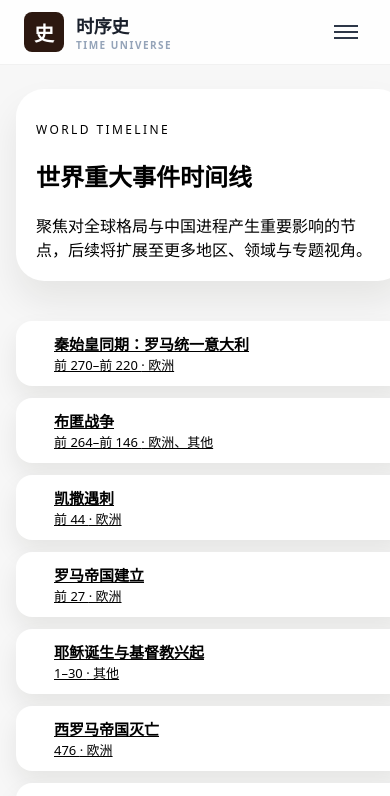
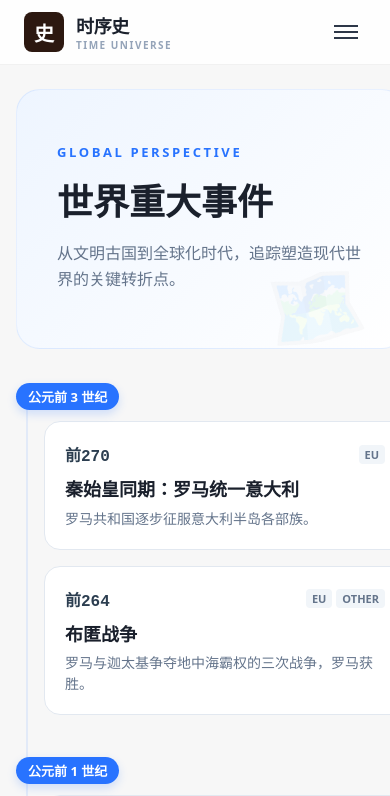
Before and after one commit to shixushi2025/shixushi-web, a Vue app: page /world in a window 390 px wide. Shown: the top 796 px of the page. Built offline with nearby package versions, Linux system fonts and the light colour scheme.

Commit message:
style: optimize EraList grouping and WorldTimeline visual layout

```diff
--- a/src/pages/EraList.vue
+++ b/src/pages/EraList.vue
@@ -2,83 +2,237 @@
   <section class="page">
     <header class="page-header">
       <p class="eyebrow">Dynasty Index</p>
-      <h1>按朝代查看历史</h1>
-      <p class="lead">沿着朝代顺序进入，每个节点都对应详尽的时间线与事件列表。</p>
+      <h1>历代王朝索引</h1>
+      <p class="lead">
+        中华文明脉络的骨架。点击卡片进入该朝代的详细编年史。
+      </p>
     </header>
 
-    <div class="era-grid">
-      <RouterLink v-for="era in eras" :key="era.slug" :to="`/era/${era.slug}`" class="era-card">
-        <header>
-          <h2>{{ era.name }}</h2>
-          <p>{{ era.startYear }} – {{ era.endYear }}</p>
-        </header>
-        <p class="summary">{{ era.summary }}</p>
-      </RouterLink>
+    <div class="timeline-group-container">
+      <section
+        v-for="group in groupedEras"
+        :key="group.period"
+        class="period-section"
+      >
+        <div class="period-header">
+          <h2 class="period-title">{{ group.period }}</h2>
+          <div class="period-line"></div>
+        </div>
+
+        <div class="era-grid">
+          <RouterLink
+            v-for="era in group.list"
+            :key="era.slug"
+            :to="`/era/${era.slug}`"
+            class="era-card"
+          >
+            <div class="card-inner">
+              <header class="card-head">
+                <div class="era-title-row">
+                  <h3 class="era-name">{{ era.name }}</h3>
+                  <span class="era-years">
+                    {{ formatYear(era.startYear) }} — {{ formatYear(era.endYear) }}
+                  </span>
+                </div>
+              </header>
+              <p class="summary">{{ era.summary }}</p>
+            </div>
+            <div class="card-decoration"></div>
+          </RouterLink>
+        </div>
+      </section>
     </div>
   </section>
 </template>
 
 <script setup lang="ts">
+import { computed } from 'vue';
 import { RouterLink } from 'vue-router';
 import { eras } from '@/data/eras';
+import type { Era } from '@/types/history';
+
+// 格式化年份
+const formatYear = (y: number) => (y < 0 ? `前${Math.abs(y)}` : `${y}`);
+
+// 分组逻辑
+const groupedEras = computed(() => {
+  const groups: Record<string, Era[]> = {};
+  const order: string[] = [];
+
+  eras.forEach(era => {
+    const p = era.broadPeriod || '其他';
+    if (!groups[p]) {
+      groups[p] = [];
+      order.push(p);
+    }
+    groups[p].push(era);
+  });
+
+  return order.map(p => ({
+    period: p,
+    list: groups[p]
+  }));
+});
 </script>
 
 <style scoped>
 .page {
   display: flex;
   flex-direction: column;
+  gap: 40px;
+  max-width: 1100px;
+  margin: 0 auto;
+}
+
+.page-header {
+  text-align: center;
+  padding: 40px 20px;
+  background: linear-gradient(to bottom, #fff, #fbfbfa);
+  border-radius: 24px;
+  border: 1px solid var(--border-soft);
+}
+
+.eyebrow {
+  font-size: 13px;
+  text-transform: uppercase;
+  letter-spacing: 0.2em;
+  color: var(--brand);
+  font-weight: 700;
+  margin-bottom: 12px;
+}
+
+h1 {
+  font-size: 36px;
+  margin: 0 0 16px;
+  color: #2c1810;
+  font-family: "Songti SC", serif;
+}
+
+.lead {
+  color: #64748b;
+  font-size: 16px;
+  max-width: 600px;
+  margin: 0 auto;
+  line-height: 1.6;
+}
+
+/* 分组样式 */
+.timeline-group-container {
+  display: flex;
+  flex-direction: column;
+  gap: 48px;
+}
+
+.period-section {
+  display: flex;
+  flex-direction: column;
   gap: 24px;
 }
-.page-header {
+
+.period-header {
+  display: flex;
+  align-items: center;
+  gap: 16px;
+}
+
+.period-title {
+  font-size: 24px;
+  font-weight: 700;
+  color: #2c1810;
+  margin: 0;
+  white-space: nowrap;
+  font-family: "Songti SC", serif;
+}
+
+.period-line {
+  height: 1px;
+  background: rgba(44, 24, 16, 0.1);
+  flex: 1;
+}
+
+/* 卡片网格 */
+.era-grid {
+  display: grid;
+  grid-template-columns: repeat(auto-fill, minmax(260px, 1fr));
+  gap: 20px;
+}
+
+.era-card {
+  position: relative;
+  background: #fff;
+  border-radius: 16px;
+  border: 1px solid var(--border-soft);
+  text-decoration: none;
+  overflow: hidden;
+  transition: all 0.3s cubic-bezier(0.25, 0.8, 0.25, 1);
+  box-shadow: 0 4px 6px -1px rgba(0, 0, 0, 0.02);
+}
+
+.era-card:hover {
+  transform: translateY(-4px);
+  box-shadow: 0 12px 20px -4px rgba(44, 24, 16, 0.08);
+  border-color: var(--brand);
+}
+
+.card-inner {
+  padding: 24px;
+  position: relative;
+  z-index: 1;
   display: flex;
   flex-direction: column;
-  gap: 8px;
+  gap: 12px;
+  height: 100%;
 }
-.eyebrow {
-  text-transform: uppercase;
-  letter-spacing: 0.2em;
-  font-size: 12px;
-  color: var(--text-muted);
+
+.card-decoration {
+  position: absolute;
+  top: 0;
+  right: 0;
+  width: 80px;
+  height: 80px;
+  background: linear-gradient(135deg, transparent 50%, rgba(247, 153, 68, 0.05) 50%);
+  z-index: 0;
+  pointer-events: none;
 }
-.lead {
-  color: var(--text-muted);
-}
-.era-grid {
-  display: grid;
-  grid-template-columns: repeat(auto-fit, minmax(240px, 1fr));
-  gap: 16px;
-}
-.era-card {
-  border-radius: 20px;
-  padding: 20px;
-  background: #fff;
-  border: 1px solid var(--border-soft);
-  color: var(--text-body);
-  display: flex;
-  flex-direction: column;
-  gap: 10px;
-  transition: transform 0.2s ease, box-shadow 0.2s ease;
-}
-.era-card:hover {
-  transform: translateY(-3px);
-  box-shadow: 0 18px 24px rgba(33, 24, 8, 0.12);
-}
-.era-card header {
+
+.era-title-row {
   display: flex;
   justify-content: space-between;
   align-items: baseline;
-  gap: 12px;
+  flex-wrap: wrap;
+  gap: 8px;
+  padding-bottom: 12px;
+  border-bottom: 1px dashed #e2e8f0;
 }
-.era-card h2 {
+
+.era-name {
   margin: 0;
   font-size: 20px;
+  color: #1a202c;
+  font-weight: 700;
 }
-.era-card p {
+
+.era-years {
+  font-size: 13px;
+  font-family: monospace;
+  color: #94a3b8;
+  font-weight: 500;
+}
+
+.summary {
   margin: 0;
-  color: var(--text-muted);
   font-size: 14px;
+  line-height: 1.6;
+  color: #64748b;
+  flex: 1; /* 让文字撑满 */
 }
-.summary {
-  color: var(--text-body);
+
+@media (max-width: 640px) {
+  .page-header {
+    padding: 32px 16px;
+  }
+  .era-grid {
+    grid-template-columns: 1fr;
+  }
 }
 </style>
--- a/src/pages/WorldTimeline.vue
+++ b/src/pages/WorldTimeline.vue
@@ -1,79 +1,268 @@
 <template>
   <section class="page">
     <header class="page-header">
-      <p class="eyebrow">World Timeline</p>
-      <h1>世界重大事件时间线</h1>
-      <p class="lead">
-        聚焦对全球格局与中国进程产生重要影响的节点，后续将扩展至更多地区、领域与专题视角。
-      </p>
+      <div class="header-content">
+        <p class="eyebrow">Global Perspective</p>
+        <h1>世界重大事件</h1>
+        <p class="lead">
+          从文明古国到全球化时代，追踪塑造现代世界的关键转折点。
+        </p>
+      </div>
+      <div class="header-decoration">🗺️</div>
     </header>
 
-    <EventList :events="worldPreviewEvents" />
+    <div class="world-timeline">
+      <div v-for="group in groupedEvents" :key="group.label" class="time-group">
+        <div class="group-label">
+          <span>{{ group.label }}</span>
+        </div>
 
-    <div class="focus-grid">
-      <article v-for="area in focusAreas" :key="area.title">
-        <h3>{{ area.title }}</h3>
-        <p>{{ area.desc }}</p>
-      </article>
+        <div class="events-list">
+          <RouterLink
+            v-for="ev in group.events"
+            :key="ev.id"
+            :to="`/event/${ev.id}-${ev.slug}`"
+            class="world-event-card"
+          >
+            <div class="event-meta">
+              <span class="year">{{ formatYear(ev.startYear) }}</span>
+              <div class="badges">
+                <span v-for="r in ev.region" :key="r" class="region-badge">{{ r }}</span>
+              </div>
+            </div>
+
+            <div class="event-content">
+              <h3>{{ ev.title }}</h3>
+              <p>{{ ev.summary }}</p>
+            </div>
+          </RouterLink>
+        </div>
+      </div>
     </div>
   </section>
 </template>
 
 <script setup lang="ts">
-import EventList from '@/components/common/EventList.vue';
+import { computed } from 'vue';
+import { RouterLink } from 'vue-router';
 import { worldPreviewEvents } from '@/data/events';
+import type { Event } from '@/types/history';
 
-const focusAreas = [
-  { title: '全球战争与和平秩序', desc: '记录两次世界大战、冷战以及地区冲突对国际秩序的重塑。' },
-  { title: '科学革命与工业化', desc: '追踪科技突破与产业革命如何改变生产方式与社会结构。' },
-  { title: '殖民体系与民族独立', desc: '关注殖民扩张、独立浪潮以及新兴国家的诞生。' },
-];
+// 格式化年份
+const formatYear = (y: number) => (y < 0 ? `前${Math.abs(y)}` : `${y}`);
+
+// 分组逻辑 (按世纪)
+const groupedEvents = computed(() => {
+  const groups: Record<string, Event[]> = {};
+  const order: string[] = [];
+
+  // 按时间排序
+  const sorted = [...worldPreviewEvents].sort((a, b) => a.startYear - b.startYear);
+
+  sorted.forEach(ev => {
+    let label = '';
+    if (ev.startYear < 0) {
+      const c = Math.ceil(Math.abs(ev.startYear) / 100);
+      label = `公元前 ${c} 世纪`;
+    } else {
+      const c = Math.floor(ev.startYear / 100) + 1;
+      label = `公元 ${c} 世纪`;
+    }
+
+    if (!groups[label]) {
+      groups[label] = [];
+      order.push(label);
+    }
+    groups[label]!.push(ev);
+  });
+
+  return order.map(label => ({
+    label,
+    events: groups[label]
+  }));
+});
 </script>
 
 <style scoped>
 .page {
   display: flex;
   flex-direction: column;
-  gap: 24px;
+  gap: 40px;
+  max-width: 900px;
+  margin: 0 auto;
 }
+
+/* Header with Blue Theme */
 .page-header {
+  background: linear-gradient(135deg, #eef5ff 0%, #ffffff 100%);
+  border-radius: 24px;
+  padding: 40px;
+  border: 1px solid rgba(40, 115, 255, 0.1);
+  display: flex;
+  justify-content: space-between;
+  align-items: center;
+  position: relative;
+  overflow: hidden;
+}
+
+.header-content {
+  position: relative;
+  z-index: 1;
+  max-width: 600px;
+}
+
+.eyebrow {
+  font-size: 13px;
+  text-transform: uppercase;
+  letter-spacing: 0.2em;
+  color: #2873ff;
+  font-weight: 700;
+  margin-bottom: 12px;
+}
+
+h1 {
+  font-size: 36px;
+  margin: 0 0 16px;
+  color: #1a202c;
+  font-family: "Songti SC", serif;
+}
+
+.lead {
+  color: #64748b;
+  font-size: 16px;
+  line-height: 1.6;
+}
+
+.header-decoration {
+  font-size: 80px;
+  opacity: 0.1;
+  transform: rotate(-10deg);
+  position: absolute;
+  right: 40px;
+  bottom: -10px;
+  user-select: none;
+}
+
+/* Timeline Styles */
+.world-timeline {
+  display: flex;
+  flex-direction: column;
+  gap: 48px;
+  padding-left: 20px;
+  border-left: 2px solid rgba(40, 115, 255, 0.1);
+  margin-left: 20px;
+}
+
+.time-group {
+  position: relative;
+}
+
+.group-label {
+  position: absolute;
+  left: -34px; /* Adjust based on border padding */
+  top: -6px;
+  background: #2873ff;
+  color: #fff;
+  padding: 4px 12px;
+  border-radius: 99px;
+  font-size: 13px;
+  font-weight: 700;
+  box-shadow: 0 4px 10px rgba(40, 115, 255, 0.2);
+}
+
+.events-list {
+  display: grid;
+  gap: 16px;
+  padding-top: 32px; /* Make space for label */
+}
+
+.world-event-card {
+  display: grid;
+  grid-template-columns: 100px 1fr;
+  gap: 20px;
   background: #fff;
-  border-radius: 28px;
-  padding: 28px;
-  border: 1px solid var(--border-soft);
-  box-shadow: 0 20px 36px rgba(24, 20, 15, 0.08);
+  border: 1px solid #e2e8f0;
+  border-radius: 16px;
+  padding: 20px;
+  text-decoration: none;
+  transition: all 0.2s ease;
 }
-.eyebrow {
-  font-size: 12px;
-  letter-spacing: 0.2em;
-  text-transform: uppercase;
-  color: var(--text-muted);
-  margin-bottom: 8px;
+
+.world-event-card:hover {
+  transform: translateX(4px);
+  border-color: #2873ff;
+  box-shadow: 0 8px 16px rgba(40, 115, 255, 0.08);
 }
-.lead {
+
+.event-meta {
+  display: flex;
+  flex-direction: column;
+  gap: 8px;
+  align-items: flex-start;
+}
+
+.year {
+  font-size: 16px;
+  font-weight: 700;
+  color: #2c3e50;
+  font-family: monospace;
+}
+
+.badges {
+  display: flex;
+  flex-wrap: wrap;
+  gap: 4px;
+}
+
+.region-badge {
+  font-size: 11px;
+  background: #f1f5f9;
+  color: #64748b;
+  padding: 2px 6px;
+  border-radius: 4px;
+  font-weight: 600;
+}
+
+.event-content {
+  display: flex;
+  flex-direction: column;
+  gap: 6px;
+}
+
+.event-content h3 {
   margin: 0;
-  color: var(--text-body);
+  font-size: 18px;
+  color: #1a202c;
+  line-height: 1.3;
 }
-.focus-grid {
-  display: grid;
-  grid-template-columns: repeat(auto-fit, minmax(220px, 1fr));
-  gap: 16px;
-}
-.focus-grid article {
-  background: #fff;
-  border-radius: 20px;
-  padding: 18px;
-  border: 1px dashed var(--border-soft);
-  color: var(--text-body);
-}
-.focus-grid p {
+
+.event-content p {
   margin: 0;
-  color: var(--text-muted);
+  font-size: 14px;
+  color: #64748b;
+  line-height: 1.5;
+  display: -webkit-box;
+  -webkit-line-clamp: 2;
+  -webkit-box-orient: vertical;
+  overflow: hidden;
 }
 
 @media (max-width: 640px) {
-  .page-header {
-    padding: 20px;
+  .world-event-card {
+    grid-template-columns: 1fr;
+    gap: 12px;
+  }
+  .event-meta {
+    flex-direction: row;
+    align-items: center;
+    justify-content: space-between;
+  }
+  .world-timeline {
+    margin-left: 10px;
+    padding-left: 16px;
+  }
+  .group-label {
+    left: -28px;
   }
 }
 </style>
```
